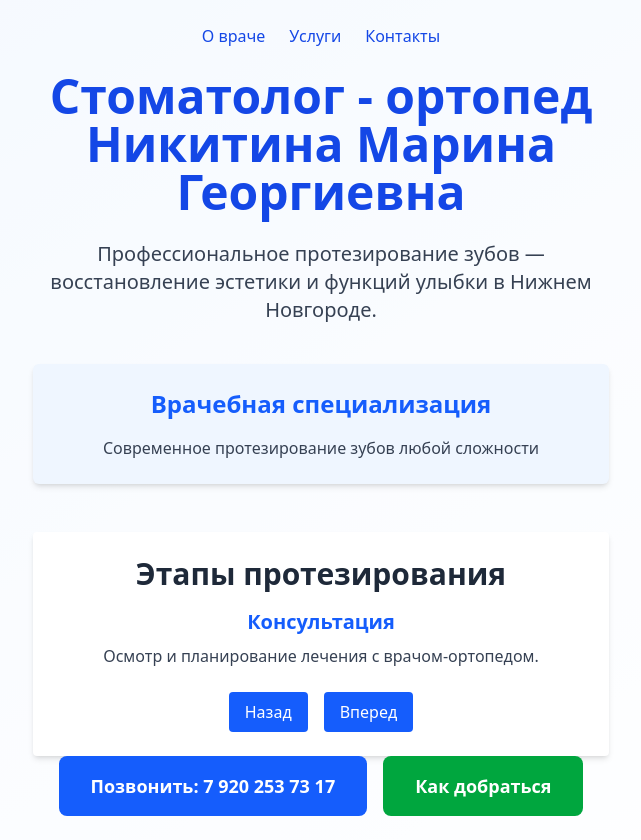
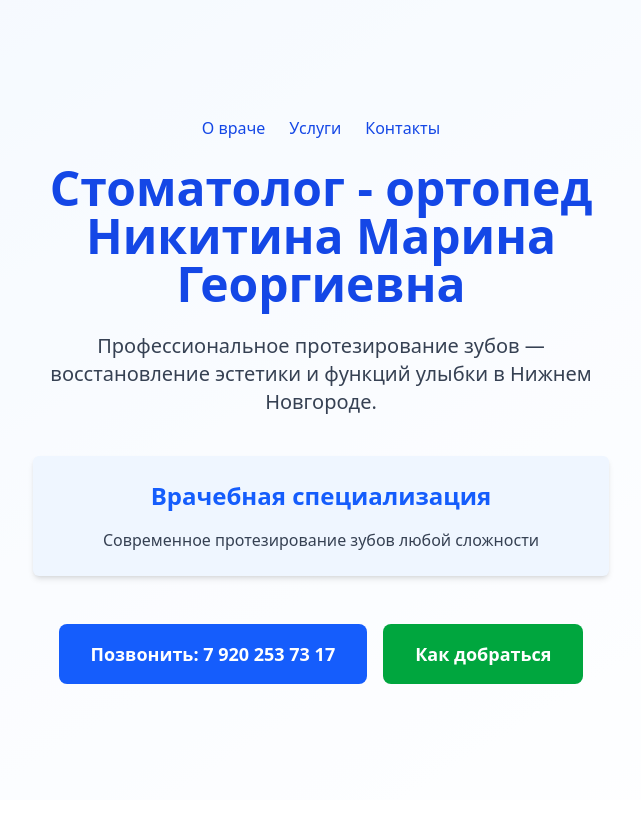
Before and after one commit to vpcea2s1r/nikitina-ortoped, a Next.js app: page / in a window 1280 px wide. Shown: the whole page, without its empty margins (319-960 px from the left). After the commit the page ends 800 px from the top, so only its background shows below. Built offline with nearby package versions, Linux system fonts and the light colour scheme.

Commit message:
далён блок этапов протезирования

```diff
--- a/app/page.tsx
+++ b/app/page.tsx
@@ -1,6 +1,6 @@
 "use client";
 
-import ProstheticSteps from '../components/ProstheticSteps';
+
 import React, { useState } from "react";
 
 const CLINIC_ADDRESS = "Нижний Новгород, ул. Октябрьской Революции, д. 43, оф. 316";
@@ -140,7 +140,7 @@ export default function Home() {
         </section>
 
         {/* Вставляем анимацию этапов протезирования */}
-        <ProstheticSteps />
+
 
         <div
           id="contacts"
--- a/components/ProstheticSteps.tsx
+++ /dev/null
@@ -1,80 +0,0 @@
-import React, { useState } from "react";
-
-const steps = [
-  {
-    title: "Консультация",
-    description: "Осмотр и планирование лечения с врачом-ортопедом.",
-  },
-  {
-    title: "Подготовка",
-    description: "Подготовка зубов и слепки для изготовления протеза.",
-  },
-  {
-    title: "Изготовление",
-    description: "Создание протеза с использованием современных технологий.",
-  },
-  {
-    title: "Установка",
-    description: "Фиксация протеза и корректировка для комфорта.",
-  },
-  {
-    title: "Обслуживание",
-    description: "Регулярный уход и контроль состояния протеза.",
-  },
-];
-
-export default function ProstheticSteps() {
-  const [current, setCurrent] = useState(0);
-
-  const nextStep = () => {
-    setCurrent((prev) => (prev + 1) % steps.length);
-  };
-  const prevStep = () => {
-    setCurrent((prev) => (prev - 1 + steps.length) % steps.length);
-  };
-
-  return (
-    <section className="max-w-xl mx-auto p-6 bg-white rounded shadow-md text-center">
-      <h2 className="text-3xl font-semibold mb-4">Этапы протезирования</h2>
-      <div className="mb-6">
-        <div key={current} className="animate-fadeIn">
-          <h3 className="text-xl font-bold text-blue-600 mb-2">
-            {steps[current].title}
-          </h3>
-          <p className="text-gray-700">{steps[current].description}</p>
-        </div>
-      </div>
-      <div className="flex justify-center space-x-4">
-        <button
-          onClick={prevStep}
-          aria-label="Предыдущий этап"
-          className="px-4 py-2 bg-blue-600 text-white rounded hover:bg-blue-700"
-        >
-          Назад
-        </button>
-        <button
-          onClick={nextStep}
-          aria-label="Следующий этап"
-          className="px-4 py-2 bg-blue-600 text-white rounded hover:bg-blue-700"
-        >
-          Вперед
-        </button>
-      </div>
-      <style jsx>{`
-        .animate-fadeIn {
-          animation: fadeIn 0.5s ease-in-out;
-        }
-        @keyframes fadeIn {
-          from {
-            opacity: 0;
-            transform: translateY(10px);
-          }
-          to {
-            opacity: 1;
-            transform: translateY(0);
-          }
-        }
-      `}</style>
-    </section>
-  );
-}
```
